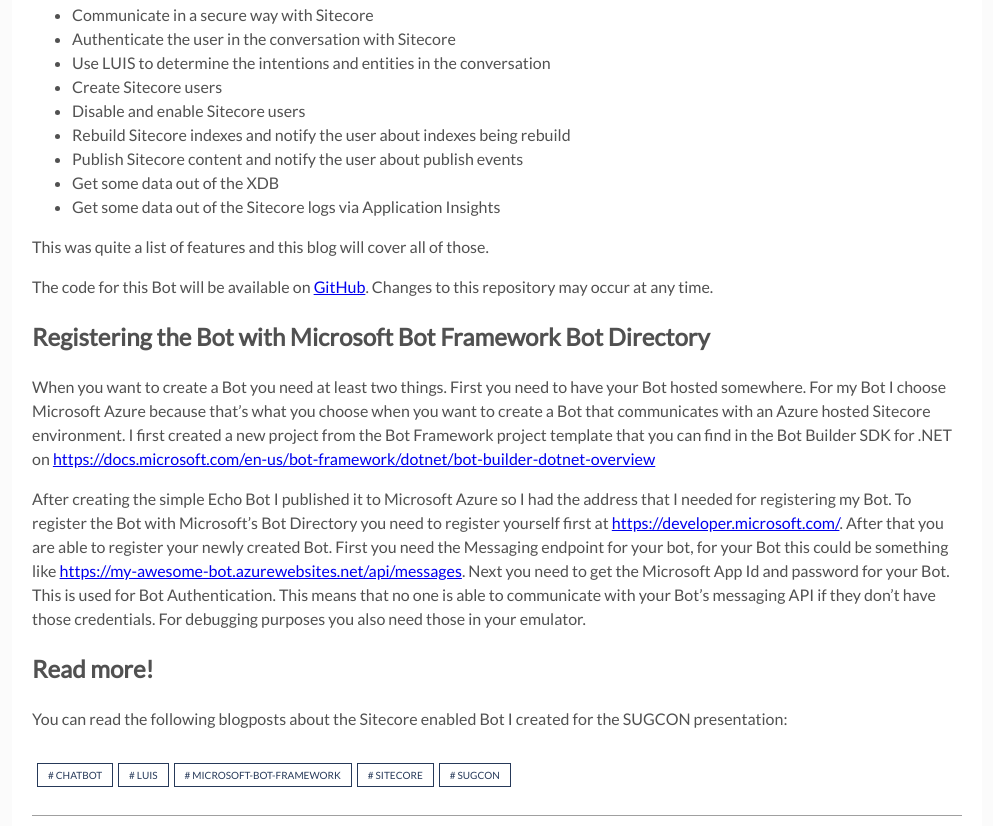
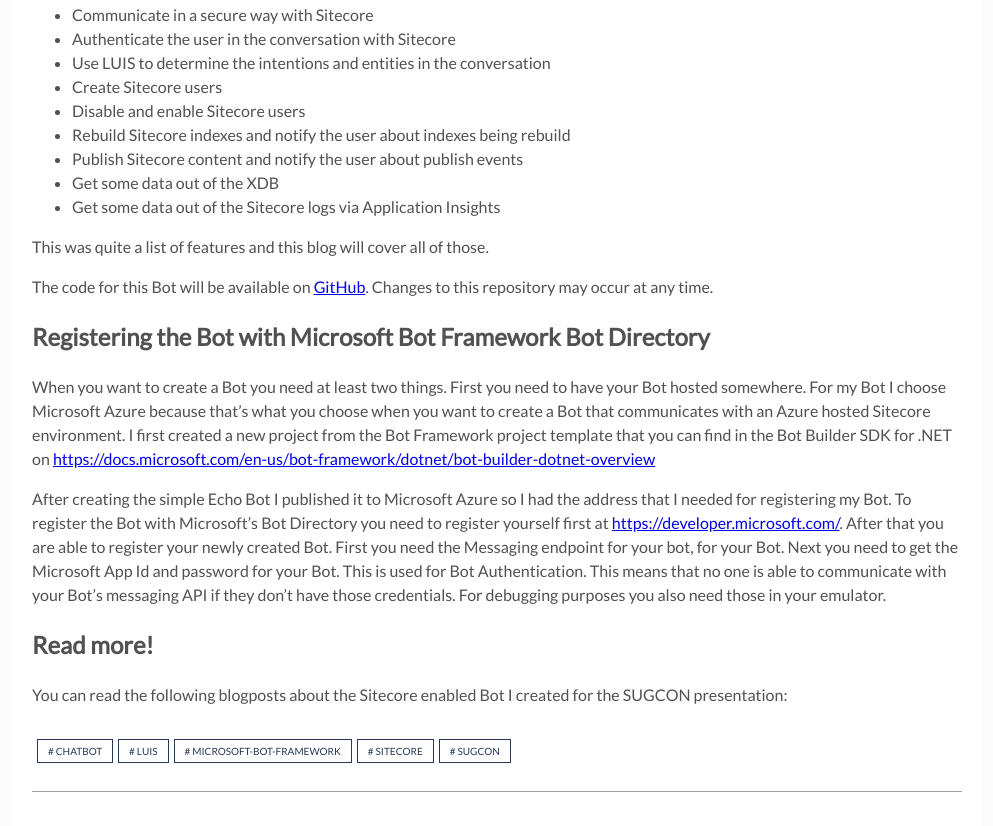
Before and after one commit to avwolferen/blog, a Gatsby site: page /leveraging-the-microsoft-bot-framework-to-operate-sitecore/ in a window 1280 px wide. Shown: the part 1227-2053 px from the top of the page, without its empty margins (248-1241 px from the left). Built offline with nearby package versions, Linux system fonts and the light colour scheme; Gatsby itself is replaced by a stand-in of ours.

Commit message:
Removed link to non existing bot

```diff
--- a/content/blog/leveraging-the-microsoft-bot-framework-to-operate-sitecore/index.md
+++ b/content/blog/leveraging-the-microsoft-bot-framework-to-operate-sitecore/index.md
@@ -46,7 +46,7 @@
 
 When you want to create a Bot you need at least two things. First you need to have your Bot hosted somewhere. For my Bot I choose Microsoft Azure because that’s what you choose when you want to create a Bot that communicates with an Azure hosted Sitecore environment. I first created a new project from the Bot Framework project template that you can find in the Bot Builder SDK for .NET on [https://docs.microsoft.com/en-us/bot-framework/dotnet/bot-builder-dotnet-overview](https://docs.microsoft.com/en-us/bot-framework/dotnet/bot-builder-dotnet-overview)
 
-After creating the simple Echo Bot I published it to Microsoft Azure so I had the address that I needed for registering my Bot. To register the Bot with Microsoft’s Bot Directory you need to register yourself first at [https://developer.microsoft.com/](https://developer.microsoft.com/). After that you are able to register your newly created Bot. First you need the Messaging endpoint for your bot, for your Bot this could be something like [https://my-awesome-bot.azurewebsites.net/api/messages](https://my-awesome-bot.azurewebsites.net/api/messages). Next you need to get the Microsoft App Id and password for your Bot. This is used for Bot Authentication. This means that no one is able to communicate with your Bot’s messaging API if they don’t have those credentials. For debugging purposes you also need those in your emulator.
+After creating the simple Echo Bot I published it to Microsoft Azure so I had the address that I needed for registering my Bot. To register the Bot with Microsoft’s Bot Directory you need to register yourself first at [https://developer.microsoft.com/](https://developer.microsoft.com/). After that you are able to register your newly created Bot. First you need the Messaging endpoint for your bot, for your Bot. Next you need to get the Microsoft App Id and password for your Bot. This is used for Bot Authentication. This means that no one is able to communicate with your Bot’s messaging API if they don’t have those credentials. For debugging purposes you also need those in your emulator.
 
 ## Read more!
 
```
